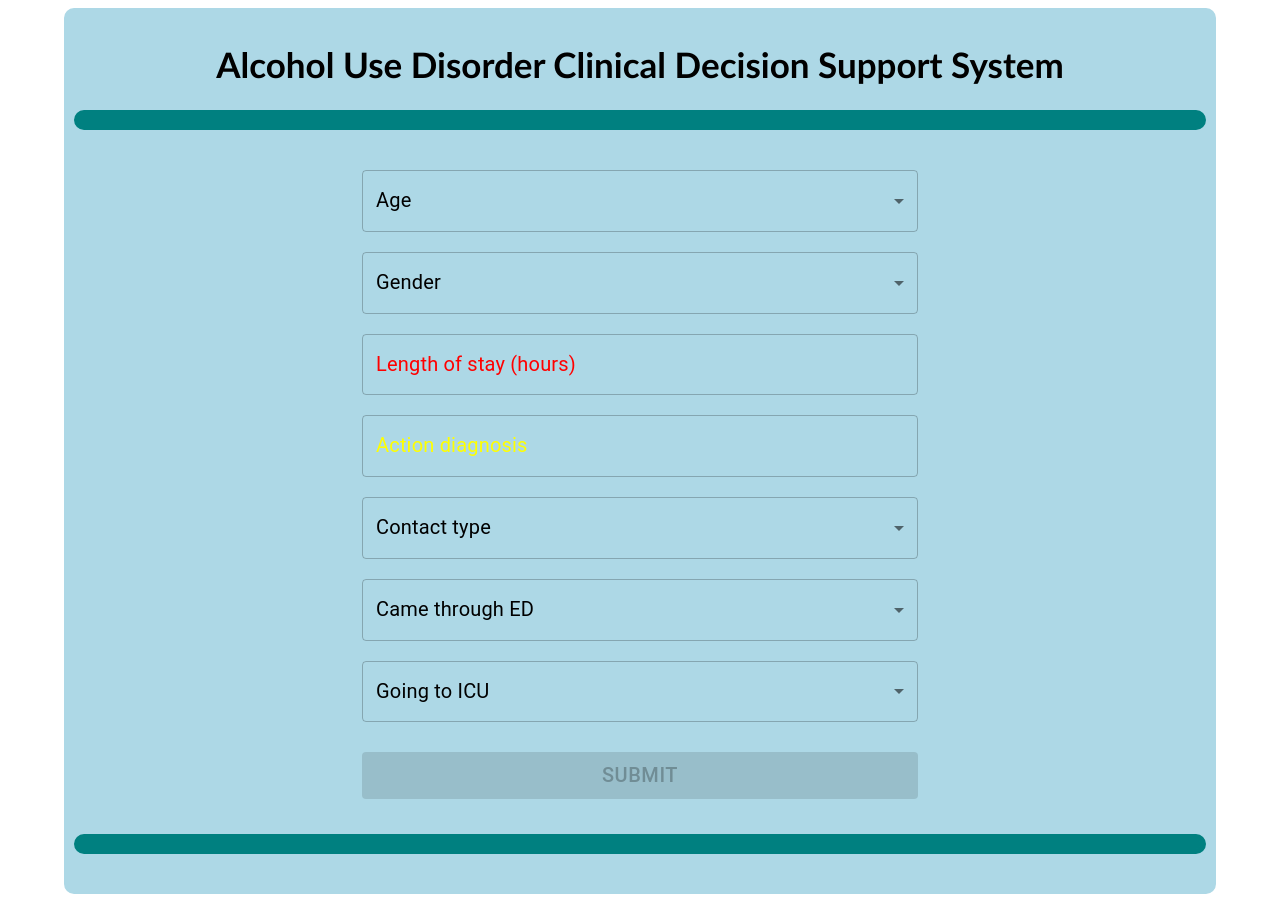
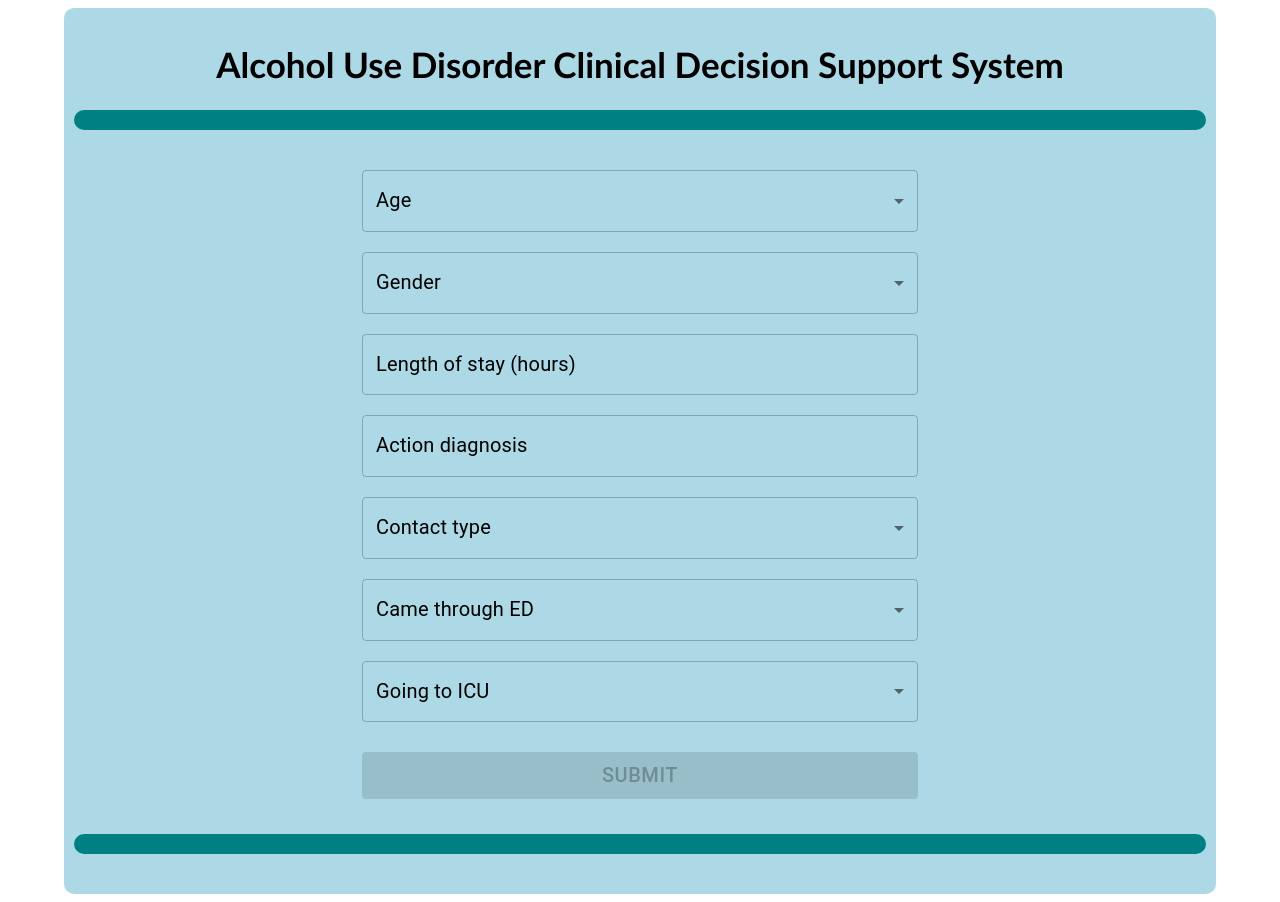
Before and after one commit to rubenbaskaran/aud-frontend, a React (Create React App) app: page / in a window 1280 px wide. Built offline with nearby package versions, Linux system fonts and the light colour scheme.

Commit message:
fixed outline overlapping label issue

```diff
--- a/src/App.js
+++ b/src/App.js
@@ -263,10 +263,19 @@ function App() {
             sx={{
               "& .MuiOutlinedInput-input": {
                 fontSize: "20px",
+                color: "black",
               },
               "& .MuiInputLabel-formControl": {
                 fontSize: "20px",
-                color: "red",
+                color: "black",
+              },
+              "& .Mui-focused": {
+                fontSize: "20px",
+                color: "black",
+              },
+              "& .MuiInputLabel-shrink": {
+                fontSize: "20px",
+                color: "black",
               },
             }}
           />
@@ -290,10 +299,19 @@ function App() {
             sx={{
               "& .MuiOutlinedInput-input": {
                 fontSize: "20px",
+                color: "black",
               },
               "& .MuiInputLabel-formControl": {
                 fontSize: "20px",
-                color: "yellow",
+                color: "black",
+              },
+              "& .Mui-focused": {
+                fontSize: "20px",
+                color: "black",
+              },
+              "& .MuiInputLabel-shrink": {
+                fontSize: "20px",
+                color: "black",
               },
             }}
           />
```
